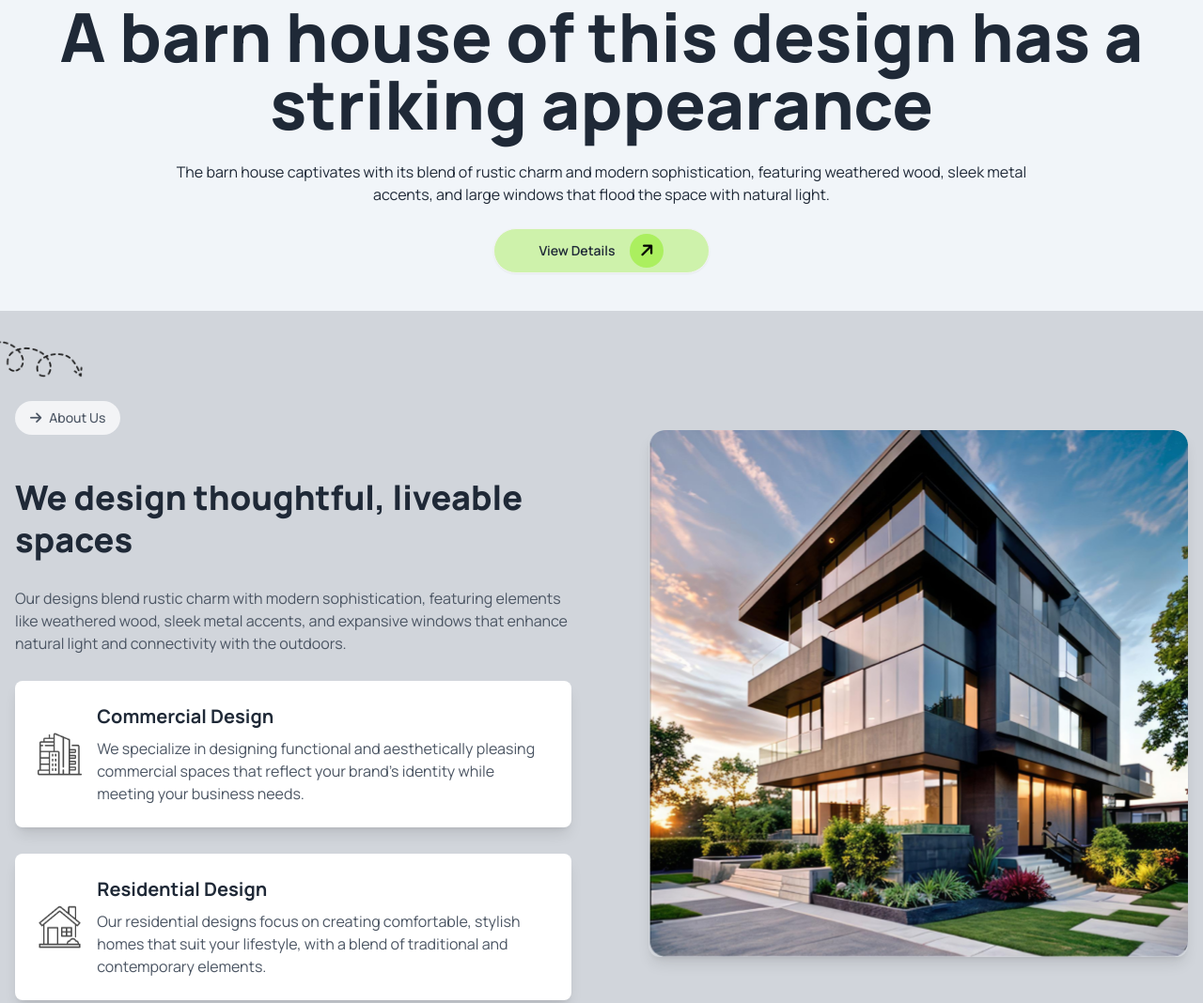
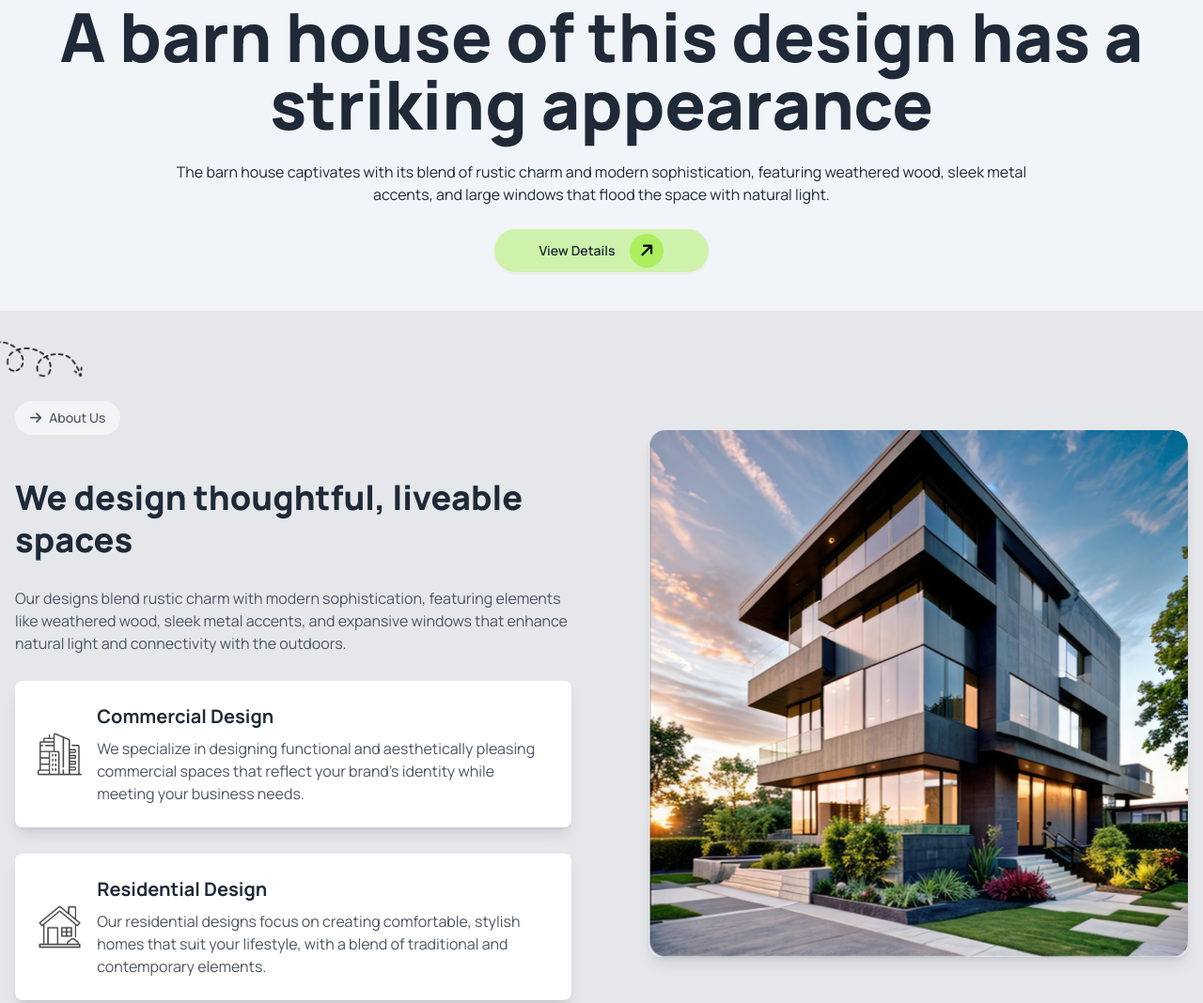
Before and after one commit to TheToriqul/PH-Assignment3, a website: page index.html in a window 1280 px wide. Shown: the part 515-1583 px from the top of the page at 94% size. Drawn offline with Linux system fonts and the light colour scheme.

Commit message:
Fix: Colored correction

```diff
--- a/index.html
+++ b/index.html
@@ -150,7 +150,7 @@
     <!-- Main Section -->
     <main class="">
       <!-- About Section -->
-      <section class="bg-gray-300">
+      <section class="bg-gray-200">
         <!-- About Part -->
         <div class="container mx-auto">
           <div
```
Also changed, not shown: dist/styles.css.
